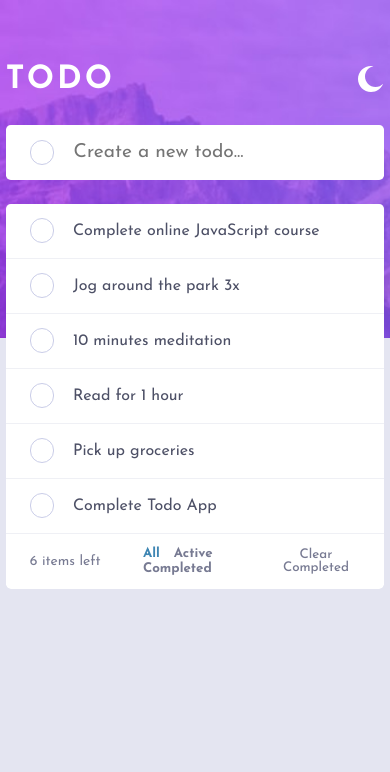
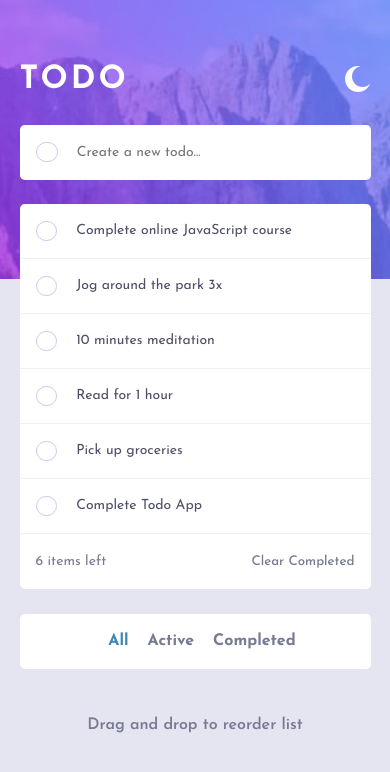
Before and after one commit to Aayush259/Todo-App, a React (Vite) app: page / in a window 390 px wide. Shown: the top 772 px of the page. Built offline with nearby package versions, Linux system fonts and the light colour scheme.

Commit message:
Added responsive design

```diff
--- a/src/components/TaskList.jsx
+++ b/src/components/TaskList.jsx
@@ -111,6 +111,7 @@ function TaskList(props) {
                 </div>
             </div>
         </div>
+        <p className="featureText">Drag and drop to reorder list</p>
         </>
     )
 }
--- a/src/styles/styles.css
+++ b/src/styles/styles.css
@@ -34,6 +34,7 @@ button{
 
 body{
     background-color:var(--Light-Grayish-Blue-Hover);
+    width:100vw;
     overflow-x:hidden;
 }
 
@@ -59,7 +60,7 @@ body.dark{
 }
 
 #main{
-    width:97vw;
+    width:90vw;
     max-width:500px;
     margin:4rem auto 0 auto;
 }
@@ -85,10 +86,10 @@ body.dark{
     margin:1.8rem auto 0 auto;
     width:100%;
     background-color:#FFF;
-    height:55px;
+    min-height:55px;
     border-radius:0.3rem;
     justify-content:space-between;
-    padding:0 1.5rem;
+    padding:0.3rem 1.5rem;
     gap:1.2rem;
     color:var(--Very-Dark-Grayish-Blue);
 }
@@ -193,3 +194,75 @@ label{
 .actionBtn.active{
     color:#3F86B3 !important;
 }
+
+.featureText{
+    text-align:center;
+    margin:3rem auto 3rem auto;
+    color:var(--Dark-Grayish-Blue);
+    font-size:14px;
+    font-weight:600;
+}
+
+@media only screen and (max-width:500px) {
+    #background{
+        height:33vh;
+    }
+    #background.light{
+        background-image:url("../images/bg-mobile-light.jpg");
+    }
+    #background.dark{
+        background-image:url("../images/bg-mobile-dark.jpg");
+    }
+    .leftTileBtn{
+        height:20px;
+        width:25px;
+    }
+    #newTask{
+        font-size:14px;
+    }
+    #taskList{
+        overflow:visible;
+    }
+    .task:nth-child(1){
+        border-top-left-radius:0.3rem;
+        border-top-right-radius:0.3rem;
+    }
+    .addTask,.task, .taskListFooter{
+        padding:0.3rem 1rem;
+        font-size:14px;
+    }
+    .removeTaskBtn img{
+        height:15px;
+    }
+    .taskActionBtnContainer{
+        width:fit-content;
+    }
+    .taskListFooter{
+        position:relative;
+    }
+    .primaryActions{
+        display:flex;
+        justify-content:center;
+        gap:5px;
+        position:absolute;
+        margin-top:5rem;
+        top:0;
+        left:0;
+        z-index:3;
+        min-height:55px;
+        width:90vw;
+        background-color:#FFF;
+        border-radius:0.3rem;
+    }
+    .primaryActions .actionBtn{
+        font-size:16px;
+    }
+    .taskListFooter.dark .primaryActions{
+        background-color:var(--Very-Dark-Desaturated-Blue);
+        color:#FFF;
+    }
+    .featureText{
+        margin:8rem auto 3rem auto;
+        font-size:16px;
+    }
+}
```
